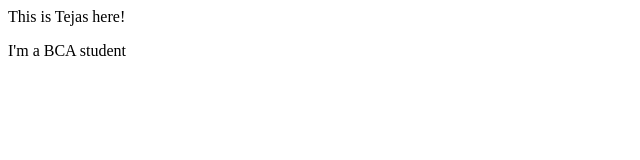
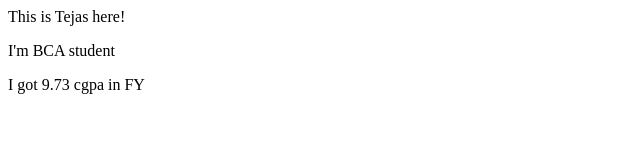
Before and after one commit to TejasBadgujar001/localrepo, a plain HTML site: page index.html in a window 1280 px wide. Shown: the whole page, without its empty margins (0-640 px from the left). Drawn offline with Linux system fonts and the light colour scheme.

Commit message:
Added 3rd para in feature

```diff
--- a/index.html
+++ b/index.html
@@ -1,2 +1,3 @@
 <p>This is Tejas here!</p>
-<p>I'm a BCA student</p>
+<p>I'm BCA student</p>
+<p>I got 9.73 cgpa in FY</p>
```
